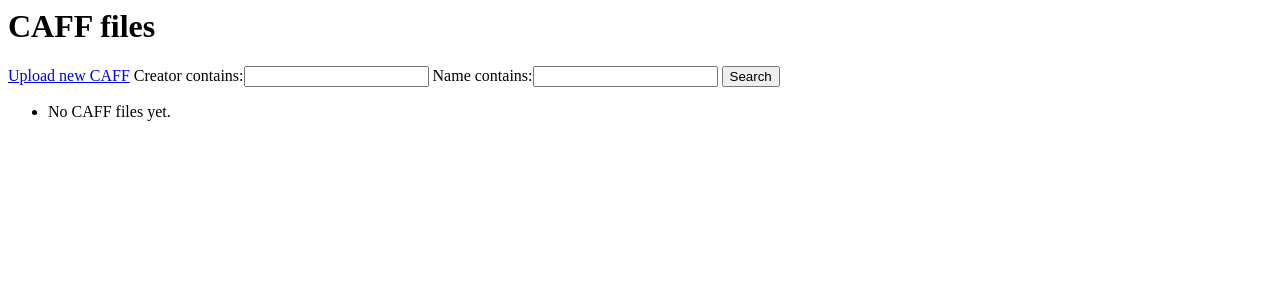
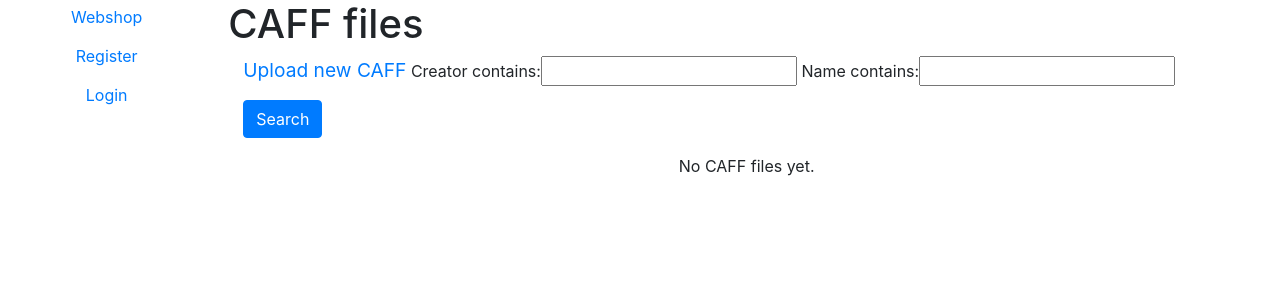
Before and after one commit to Jezus-es-a-haverok/CaffShop, a Django app: page /webshop/ in a window 1280 px wide. Shown: the top 300 px of the page. Run offline with Django 3.2, Linux system fonts and the light colour scheme; data that the repository does not hold is empty; some libraries are stand-ins or nearby versions.

Commit message:
Webshop grid view

```diff
--- a/caffshop/webshop/templates/webshop/caff_list.html
+++ b/caffshop/webshop/templates/webshop/caff_list.html
@@ -1,27 +1,58 @@
+<style type="text/css">
+    a.upload {
+        display: inline-block;
+        margin-bottom: 15px;
+        font-size: larger;
+    }
+    ul {
+        list-style-type: none;
+        padding: 0;
+        margin: 0 auto;
+        text-align: center;
+    }
+    li {
+        margin-top: 5px;
+        margin-bottom: 15px;
+    }
+    ul>div {
+        display: inline-block;
+        vertical-align: top;
+        padding: 20px;
+    }
+    img {
+        max-height: 200px;
+        width: auto;
+    }
+</style>
+
+{% extends "base_generic.html" %}
 {% load bootstrap %}
 
-
+{% block content %}
 <h1>CAFF files</h1>
 
 <div class="container">
 
     <form method="GET">
-        <a href="/webshop/upload/">Upload new CAFF</a>
+        <a class="upload" href="/webshop/upload/">Upload new CAFF</a>
         {{ filter.form|bootstrap }}
         <button type="submit" class="btn btn-primary">Search</button>
     </form>
 
     <ul>
     {% for caff in filter.qs %}
+        <div>
             {% if caff.thumbnail == None %}
                 <img src="" alt="itt kene lennie a kepnek">
             {% else %}
                 <img src="{{ caff.thumbnail.url }}" alt="itt kene lennie a kepnek">
             {% endif %}
             <li>{{ caff.name }} - {{ caff.creator }}</li>
+        </div>
     {% empty %}
         <li>No CAFF files yet.</li>
     {% endfor %}
     </ul>
 
 </div>
+{% endblock %}
```
Lines whose indentation alone changed are shown as unchanged.
